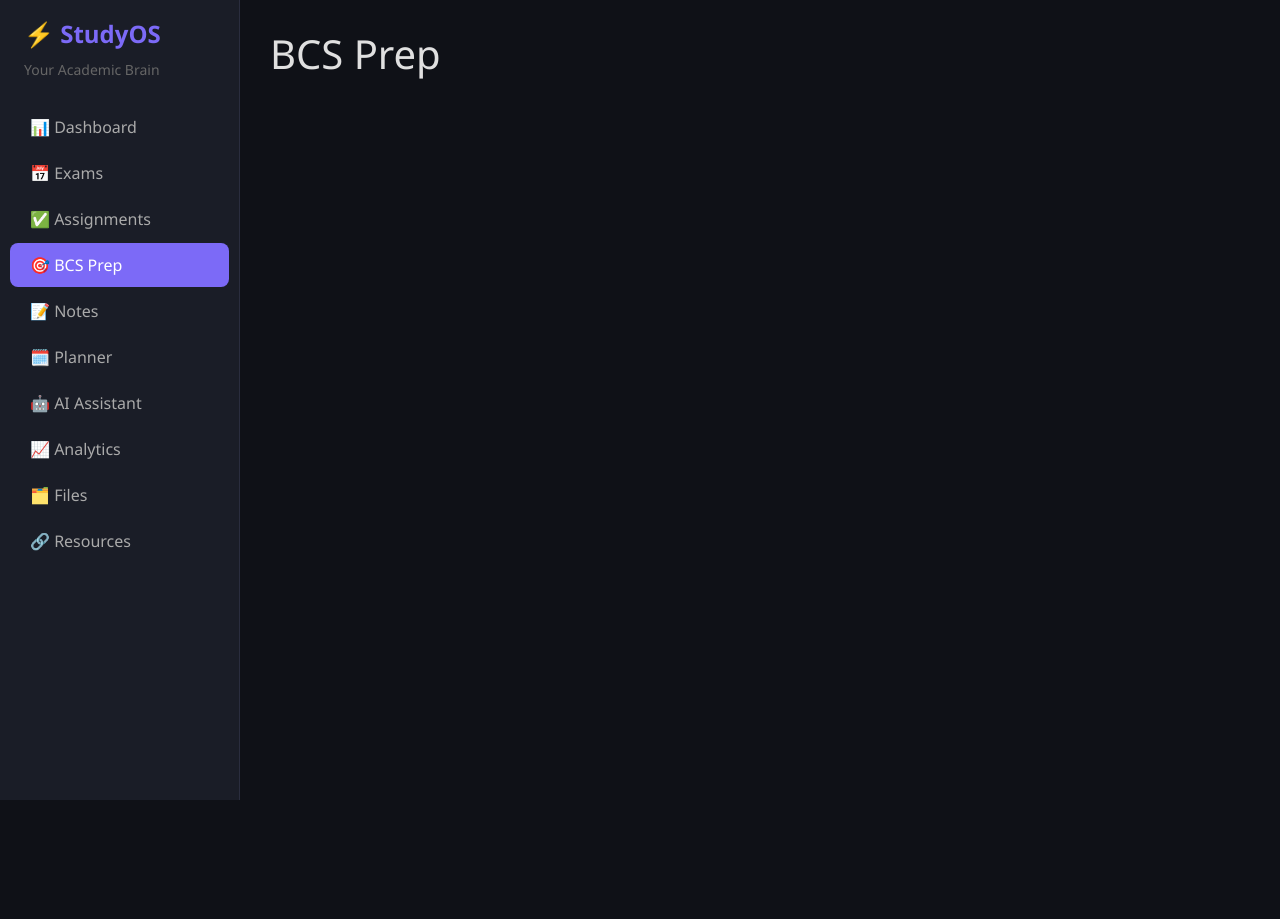
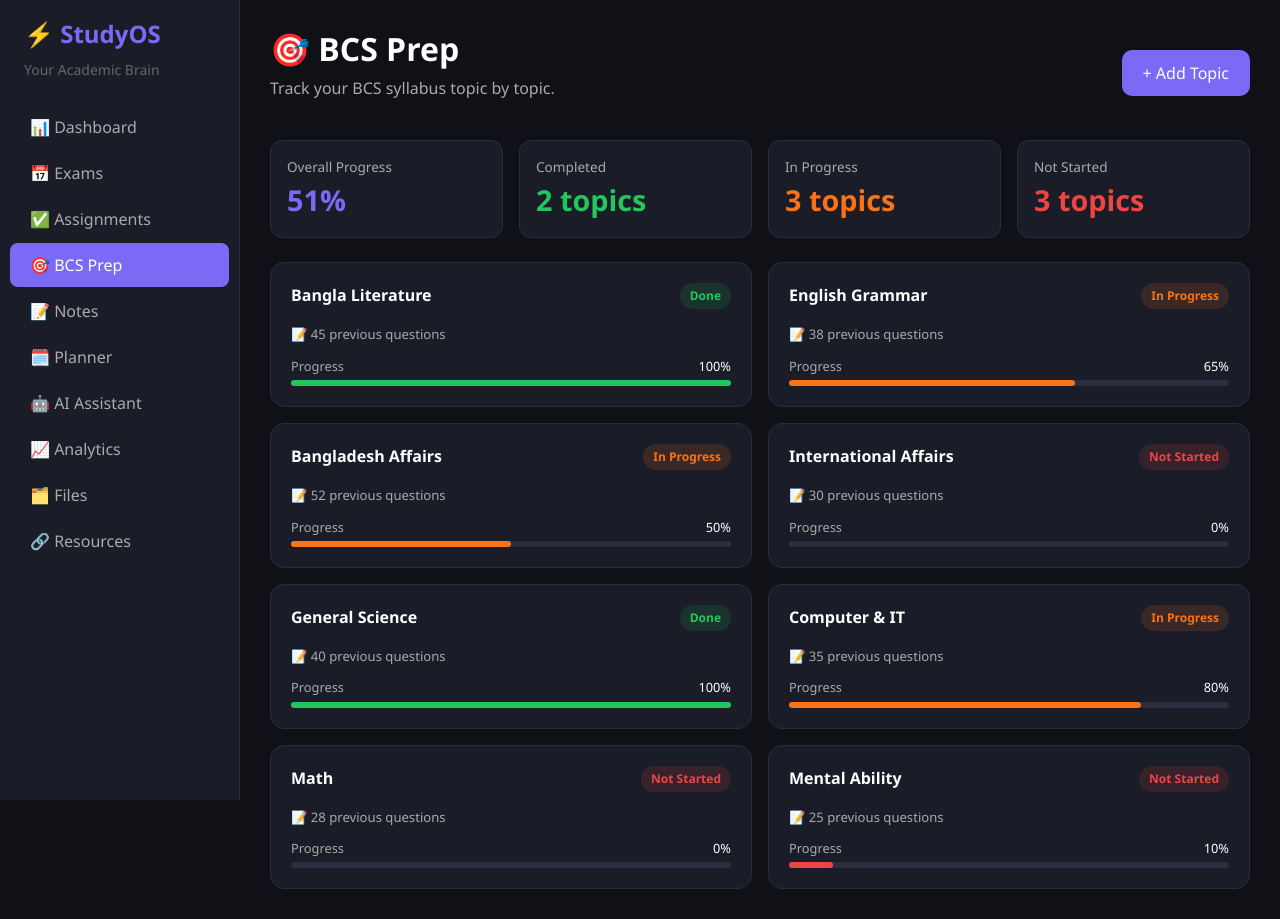
Before and after one commit to MdPrantoSikder/studyOS, a React app in the folder frontend/: page /bcs in a window 1280 px wide. Before the commit the page ends 800 px from the top, so only its background shows below. Built offline with nearby package versions, Linux system fonts and the light colour scheme; the HTML template or start-up script is replaced by a standard one.

Commit message:
Build BCS Prep page — topic tracker, progress bars, summary cards

```diff
--- a/frontend/src/pages/BCS.jsx
+++ b/frontend/src/pages/BCS.jsx
@@ -1 +1,127 @@
-function BCS() { return <h1>BCS Prep</h1> } export default BCS
+function BCS() {
+  const topics = [
+    { id: 1, name: 'Bangla Literature',        status: 'Done',        progress: 100, questions: 45, color: '#22c55e' },
+    { id: 2, name: 'English Grammar',          status: 'In Progress', progress: 65,  questions: 38, color: '#f97316' },
+    { id: 3, name: 'Bangladesh Affairs',       status: 'In Progress', progress: 50,  questions: 52, color: '#f97316' },
+    { id: 4, name: 'International Affairs',    status: 'Not Started', progress: 0,   questions: 30, color: '#ef4444' },
+    { id: 5, name: 'General Science',          status: 'Done',        progress: 100, questions: 40, color: '#22c55e' },
+    { id: 6, name: 'Computer & IT',            status: 'In Progress', progress: 80,  questions: 35, color: '#f97316' },
+    { id: 7, name: 'Math',                     status: 'Not Started', progress: 0,   questions: 28, color: '#ef4444' },
+    { id: 8, name: 'Mental Ability',           status: 'Not Started', progress: 10,  questions: 25, color: '#ef4444' },
+  ]
+
+  function getStatusStyle(status) {
+    if (status === 'Done')        return { bg: '#22c55e22', color: '#22c55e' }
+    if (status === 'In Progress') return { bg: '#f9731622', color: '#f97316' }
+    return                               { bg: '#ef444422', color: '#ef4444' }
+  }
+
+  const totalProgress = Math.round(
+    topics.reduce((sum, t) => sum + t.progress, 0) / topics.length
+  )
+  const done       = topics.filter(t => t.status === 'Done').length
+  const inProgress = topics.filter(t => t.status === 'In Progress').length
+  const notStarted = topics.filter(t => t.status === 'Not Started').length
+
+  return (
+    <div>
+      {/* Header */}
+      <div className="d-flex justify-content-between align-items-center mb-4">
+        <div>
+          <h2 style={{ color: '#fff', fontWeight: 'bold' }}>🎯 BCS Prep</h2>
+          <p style={{ color: '#aaa' }}>Track your BCS syllabus topic by topic.</p>
+        </div>
+        <button
+          className="btn"
+          style={{ backgroundColor: '#7c6af7', color: '#fff', borderRadius: '10px', padding: '10px 20px' }}
+        >
+          + Add Topic
+        </button>
+      </div>
+
+      {/* Summary Cards */}
+      <div className="row g-3 mb-4">
+        <div className="col-md-3">
+          <div style={{ backgroundColor: '#1a1d27', border: '1px solid #2a2d3e', borderRadius: '12px', padding: '16px' }}>
+            <div style={{ color: '#aaa', fontSize: '0.85rem' }}>Overall Progress</div>
+            <div style={{ color: '#7c6af7', fontSize: '1.8rem', fontWeight: 'bold' }}>{totalProgress}%</div>
+          </div>
+        </div>
+        <div className="col-md-3">
+          <div style={{ backgroundColor: '#1a1d27', border: '1px solid #2a2d3e', borderRadius: '12px', padding: '16px' }}>
+            <div style={{ color: '#aaa', fontSize: '0.85rem' }}>Completed</div>
+            <div style={{ color: '#22c55e', fontSize: '1.8rem', fontWeight: 'bold' }}>{done} topics</div>
+          </div>
+        </div>
+        <div className="col-md-3">
+          <div style={{ backgroundColor: '#1a1d27', border: '1px solid #2a2d3e', borderRadius: '12px', padding: '16px' }}>
+            <div style={{ color: '#aaa', fontSize: '0.85rem' }}>In Progress</div>
+            <div style={{ color: '#f97316', fontSize: '1.8rem', fontWeight: 'bold' }}>{inProgress} topics</div>
+          </div>
+        </div>
+        <div className="col-md-3">
+          <div style={{ backgroundColor: '#1a1d27', border: '1px solid #2a2d3e', borderRadius: '12px', padding: '16px' }}>
+            <div style={{ color: '#aaa', fontSize: '0.85rem' }}>Not Started</div>
+            <div style={{ color: '#ef4444', fontSize: '1.8rem', fontWeight: 'bold' }}>{notStarted} topics</div>
+          </div>
+        </div>
+      </div>
+
+      {/* Topic Cards */}
+      <div className="row g-3">
+        {topics.map((topic) => {
+          const status = getStatusStyle(topic.status)
+          return (
+            <div className="col-md-6" key={topic.id}>
+              <div style={{
+                backgroundColor: '#1a1d27',
+                border: '1px solid #2a2d3e',
+                borderRadius: '14px',
+                padding: '20px',
+              }}>
+                {/* Topic name + status */}
+                <div className="d-flex justify-content-between align-items-center mb-3">
+                  <h6 style={{ color: '#fff', fontWeight: 'bold', margin: 0 }}>{topic.name}</h6>
+                  <span style={{
+                    backgroundColor: status.bg,
+                    color: status.color,
+                    fontSize: '0.75rem',
+                    fontWeight: 'bold',
+                    padding: '4px 10px',
+                    borderRadius: '20px',
+                  }}>
+                    {topic.status}
+                  </span>
+                </div>
+
+                {/* Questions count */}
+                <p style={{ color: '#aaa', fontSize: '0.82rem', marginBottom: '12px' }}>
+                  📝 {topic.questions} previous questions
+                </p>
+
+                {/* Progress bar */}
+                <div>
+                  <div className="d-flex justify-content-between mb-1">
+                    <span style={{ color: '#aaa', fontSize: '0.8rem' }}>Progress</span>
+                    <span style={{ color: '#fff', fontSize: '0.8rem' }}>{topic.progress}%</span>
+                  </div>
+                  <div style={{ height: '6px', backgroundColor: '#2a2d3e', borderRadius: '3px' }}>
+                    <div style={{
+                      height: '100%',
+                      width: `${topic.progress}%`,
+                      backgroundColor: topic.color,
+                      borderRadius: '3px',
+                    }} />
+                  </div>
+                </div>
+
+              </div>
+            </div>
+          )
+        })}
+      </div>
+    </div>
+  )
+}
+
+export default BCS
```
